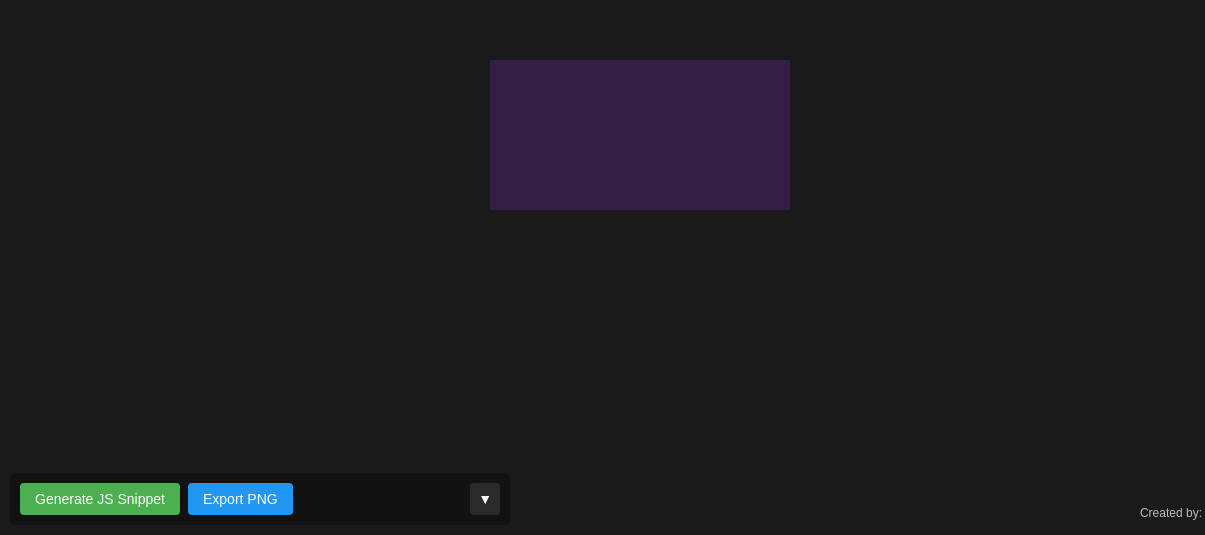
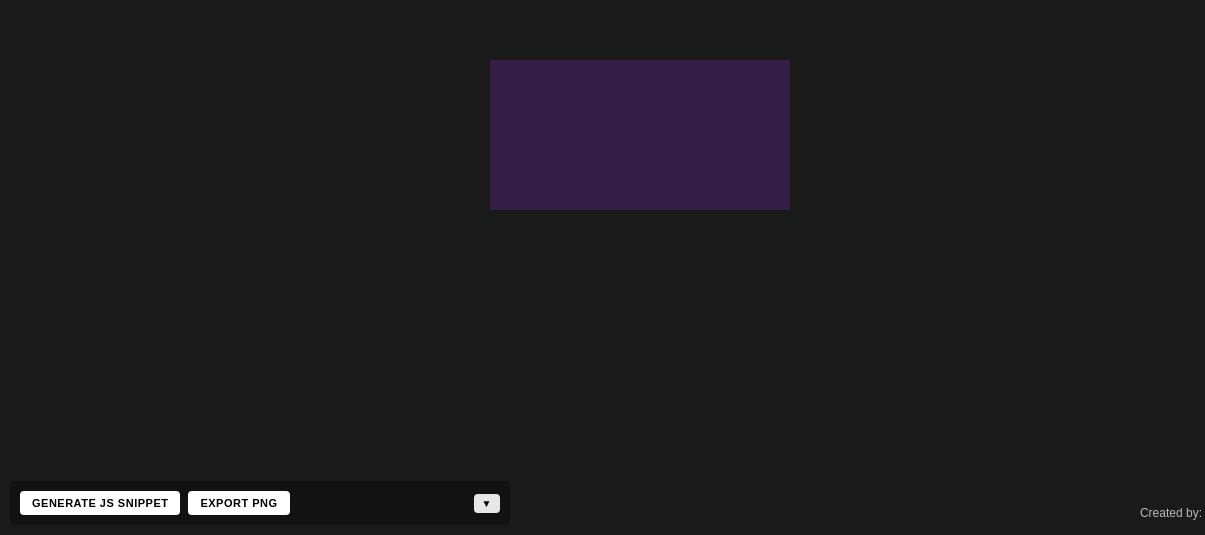
Before and after one commit to mpittas/sine-wave-gen, a plain HTML site: page index.html in a window 1280 px wide. Shown: the part 265-800 px from the top of the page, 0-1205 px from the left. Drawn offline with Linux system fonts and the light colour scheme.

Commit message:
update button styles

```diff
--- a/styles.css
+++ b/styles.css
@@ -81,20 +81,35 @@ canvas {
 }
 
 .export-controls button {
-  background-color: #4caf50;
-  color: white;
+  background-color: white;
+  color: black;
   border: none;
-  padding: 8px 15px;
+  padding: 6px 12px;
   text-align: center;
   text-decoration: none;
   display: inline-block;
-  font-size: 14px;
+  font-size: 11px;
   border-radius: 4px;
   cursor: pointer;
+  font-weight: bold;
+  text-transform: uppercase;
+  letter-spacing: 0.5px;
+  transition: all 0.2s ease;
 }
 
 .export-controls button:hover {
-  background-color: #45a049;
+  background-color: #f0f0f0;
+  transform: translateY(-1px);
+}
+
+.export-controls .toggle-button {
+  background-color: rgba(255, 255, 255, 0.9);
+  padding: 4px 8px;
+  font-size: 10px;
+}
+
+.export-controls .toggle-button:hover {
+  background-color: rgba(255, 255, 255, 1);
 }
 
 #exportOutput {
@@ -161,9 +176,9 @@ canvas {
 }
 
 #exportPngButton {
-  background-color: #2196f3;
+  background-color: white;
 }
 
 #exportPngButton:hover {
-  background-color: #1976d2;
+  background-color: #f0f0f0;
 }
```
